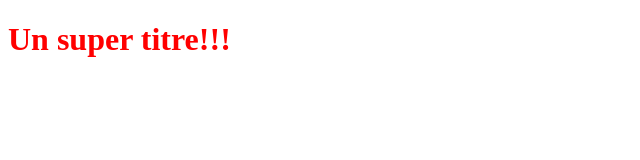
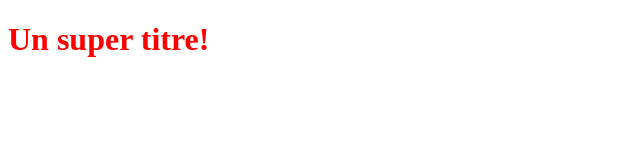
Before and after one commit to Janouy/OpenclassroomsProject, a plain HTML site: page index.html in a window 1280 px wide. Shown: the full height of the page, 0-640 px from the left. Drawn offline with Linux system fonts and the light colour scheme.

Commit message:
Modification du titre H1

```diff
--- a/index.html
+++ b/index.html
@@ -5,6 +5,6 @@
     <link rel="stylesheet" type="text/css" href="style.css">
 </head>
 <body>
-    <h1>Un super titre!!!</h1>
+    <h1>Un super titre!</h1>
 </body>
 </html>
```
